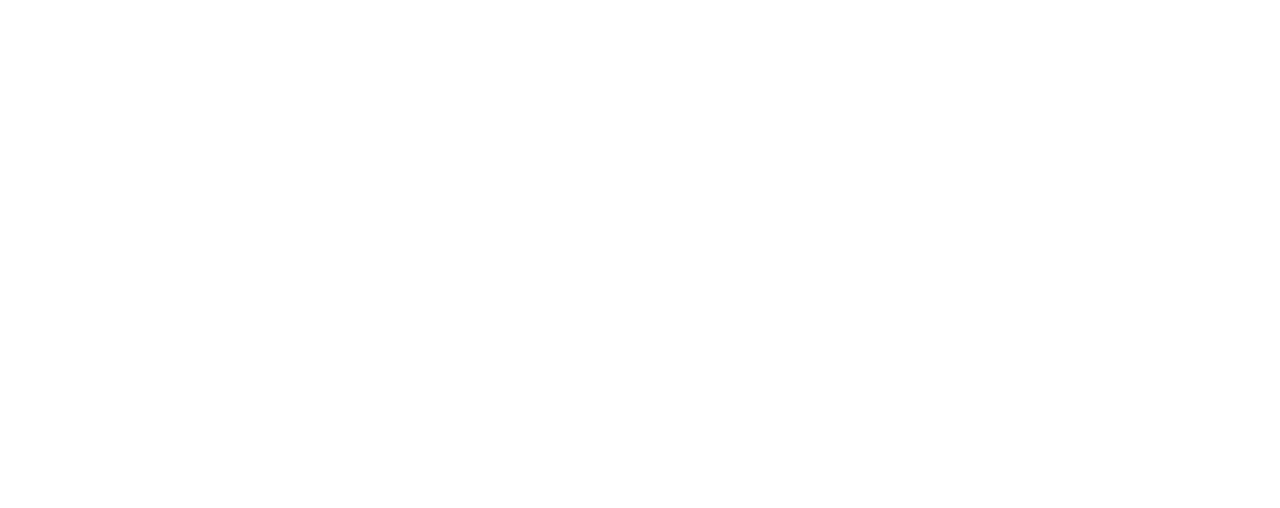
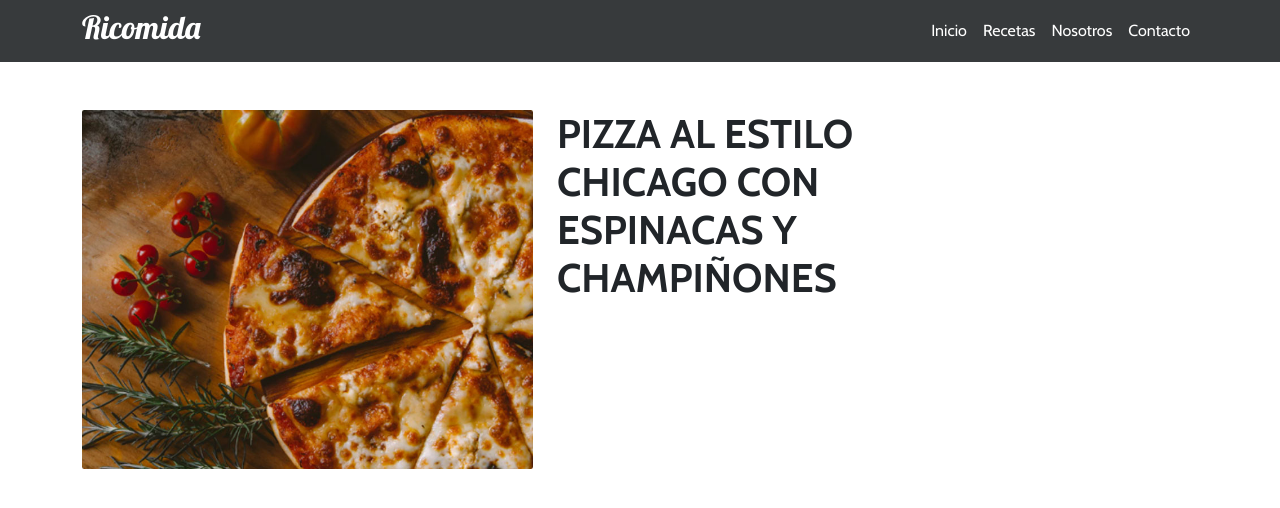
Before and after one commit to PuchiAsd/Ricomida, a plain HTML site: page index.html in a window 1280 px wide. Drawn offline with nearby package versions, Linux system fonts and the light colour scheme.

Commit message:
Avance ricomida

```diff
--- a/assets/css/style.css
+++ b/assets/css/style.css
@@ -0,0 +1,26 @@
+.cabin-400 {
+    font-family: "Cabin", sans-serif;
+    font-optical-sizing: auto;
+    font-weight: 400;
+    font-style: normal;
+    font-variation-settings: "wdth" 100;
+}
+
+
+.cabin-bold {
+    font-family: "Cabin", sans-serif;
+    font-optical-sizing: auto;
+    font-weight: 700;
+    font-style: normal;
+    font-variation-settings: "wdth" 100;
+}
+
+.lobster-regular {
+    font-family: "Lobster", sans-serif;
+    font-weight: 400;
+    font-style: normal;
+}
+
+.fondoNav{
+    background-color: #373A3C !important;
+}
--- a/index.html
+++ b/index.html
@@ -11,10 +11,57 @@
     <link rel="preconnect" href="https://fonts.googleapis.com">
     <link rel="preconnect" href="https://fonts.gstatic.com" crossorigin>
     <link href="https://fonts.googleapis.com/css2?family=Cabin:ital,wght@0,400..700;1,400..700&family=Lobster&display=swap" rel="stylesheet">
-<!-- CSS -->
+    <!-- CSS y bootstrap -->
     <link rel="stylesheet" href="assets/css/style.css">
+    <link href="https://cdn.jsdelivr.net/npm/bootstrap@5.3.3/dist/css/bootstrap.min.css" rel="stylesheet" integrity="sha384-QWTKZyjpPEjISv5WaRU9OFeRpok6YctnYmDr5pNlyT2bRjXh0JMhjY6hW+ALEwIH" crossorigin="anonymous">
 </head>
 <body>
+    <header>
+        <nav class="navbar navbar-expand-lg fondoNav">
+            <div class="container">
+                <h2 class="lobster-regular text-white" href="#">Ricomida</h2>
+                <button class="navbar-toggler" type="button" data-bs-toggle="collapse" data-bs-target="#navbarNav" aria-controls="navbarNav" aria-expanded="false" aria-label="Toggle navigation">
+                    <span class="navbar-toggler-icon"></span>
+                </button>
+                <div class="collapse navbar-collapse justify-content-end cabin-400" id="navbarNav">
+                    <ul class="navbar-nav">
+                        <li class="nav-item">
+                            <a class="nav-link active text-white" aria-current="page" href="#">Inicio</a>
+                        </li>
+                        <li class="nav-item">
+                            <a class="nav-link text-white" href="#">Recetas</a>
+                        </li>
+                        <li class="nav-item">
+                            <a class="nav-link text-white" href="#">Nosotros</a>
+                        </li>
+                        <li class="nav-item">
+                            <a class="nav-link text-white" href="#">Contacto</a>
+                        </li>
+                    </ul>
+                </div>
+            </div>
+        </nav>
+    </header>
+    <main class="container pt-5">
+        <section>
+            <div class="row">
+                <div class="col-12 col-md-5">
+                    <img src="assets/img/principal.jpg" class="img-fluid" alt="pizza" tooltip="Hola soy una pizza">
+                </div>
+                <div class="col-12  col-md-4">
+                    <h1 class="cabin-bold">PIZZA AL ESTILO CHICAGO CON ESPINACAS Y CHAMPIÑONES</h1>
+                </div>
+            </div>
+        </section>
+    </main>
 
+    <!-- Jquery -->
+    <script
+    src="https://cdn.jsdelivr.net/npm/jquery@3.5.1/dist/jquery.slim.min.js"integrity="sha384-DfXdz2htPH0lsSSs5nCTpuj/zy4C+OGpamoFVy38MVBnE+IbbVYUew+OrCXaRkfj"crossorigin="anonymous"></script>
+    <!-- js -->
+    <script src="assets/js/tabla.js"></script>
+    <!--Bootstrap-->
+    <script src="https://cdn.jsdelivr.net/npm/@popperjs/core@2.11.8/dist/umd/popper.min.js" integrity="sha384-I7E8VVD/ismYTF4hNIPjVp/Zjvgyol6VFvRkX/vR+Vc4jQkC+hVqc2pM8ODewa9r" crossorigin="anonymous"></script>
+    <script src="https://cdn.jsdelivr.net/npm/bootstrap@5.3.3/dist/js/bootstrap.min.js" integrity="sha384-0pUGZvbkm6XF6gxjEnlmuGrJXVbNuzT9qBBavbLwCsOGabYfZo0T0to5eqruptLy" crossorigin="anonymous"></script>
 </body>
 </html>
```
Lines whose indentation alone changed are shown as unchanged.
